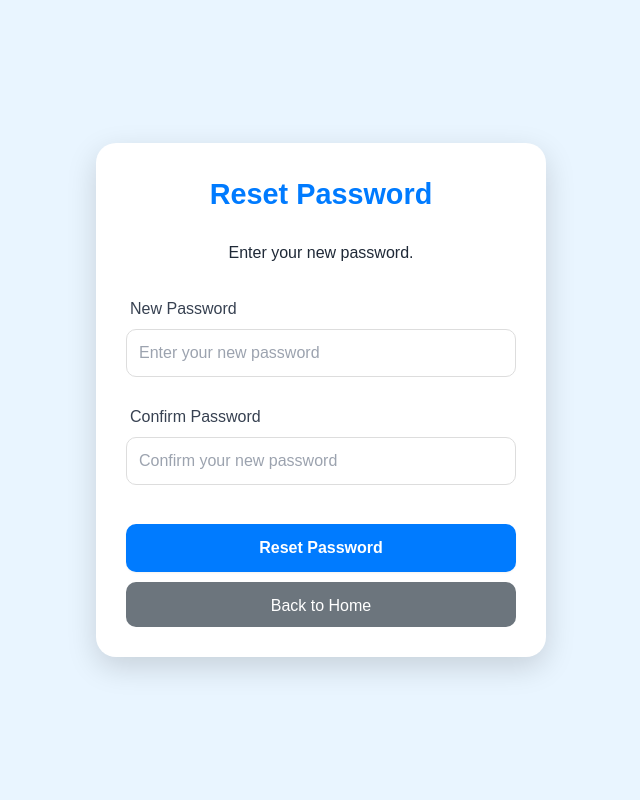
After one commit to descellia/Tixplore, a PHP site: template views/auth/reset_password.php in a window 1280 px wide. The commit adds this page. Shown: the whole page, without its empty margins (319-959 px from the left). Run offline with PHP 8.4, Linux system fonts and the light colour scheme; the template is opened without the code that fills it, so the values that code supplies are empty.

Commit message:
pindahin dari denzell

```diff
--- /dev/null
+++ b/views/auth/reset_password.php
@@ -0,0 +1,148 @@
+<!DOCTYPE html>
+<html lang="en">
+<head>
+    <meta charset="UTF-8">
+    <meta name="viewport" content="width=device-width, initial-scale=1.0">
+    <link href="../assets/css/output.css" rel="stylesheet">
+    <title>Reset Password</title>
+    <style>
+        body {
+            background-color: #e9f5ff;
+            font-family: 'Arial', sans-serif;
+            margin: 0;
+            padding: 0;
+            height: 100vh;
+            display: flex;
+            justify-content: center;
+            align-items: center;
+            padding: 20px;
+        }
+
+        .card {
+            background-color: #ffffff;
+            border-radius: 20px;
+            box-shadow: 0 10px 30px rgba(0, 0, 0, 0.15);
+            width: 100%;
+            max-width: 450px;
+            padding: 30px;
+        }
+
+        .card-title {
+            color: #007BFF;
+            margin-bottom: 25px;
+            text-align: center;
+            font-size: 1.8em;
+            font-weight: bold;
+        }
+
+        .input {
+            border-radius: 10px;
+            border: 1px solid #ddd;
+            padding: 12px;
+            transition: border-color 0.3s, box-shadow 0.3s;
+            font-size: 1em;
+            width: 100%;
+            box-sizing: border-box;
+        }
+
+        .input:focus {
+            border-color: #007BFF;
+            box-shadow: 0 0 5px rgba(0, 123, 255, 0.5);
+            outline: none;
+        }
+
+        .btn {
+            background-color: #007BFF;
+            color: white;
+            border-radius: 10px;
+            padding: 12px;
+            border: none;
+            cursor: pointer;
+            transition: background-color 0.3s, transform 0.2s;
+            width: 100%;
+            margin-top: 15px;
+            height: 45px;
+            font-size: 1em;
+        }
+
+        .btn:hover {
+            background-color: #0056b3;
+            transform: translateY(-2px);
+        }
+
+        .alert {
+            background-color: #ddffdd;
+            color: #4f8a10;
+            padding: 12px;
+            border-radius: 5px;
+            margin: 15px 0;
+            display: flex;
+            align-items: center;
+            gap: 10px;
+            font-size: 0.9em;
+        }
+
+        .alert svg {
+            width: 24px;
+            height: 24px;
+        }
+
+        .form-control {
+            margin-bottom: 20px;
+        }
+
+        .back-btn {
+            background-color: #6c757d;
+            color: white;
+            border-radius: 10px;
+            padding: 12px;
+            border: none;
+            cursor: pointer;
+            transition: background-color 0.3s, transform 0.2s;
+            width: 100%;
+            height: 45px;
+            margin-top: 10px;
+            font-size: 1em;
+        }
+
+        .back-btn:hover {
+            background-color: #5a6268;
+            transform: translateY(-2px);
+        }
+    </style>
+</head>
+<body>
+    <div class="card">
+        <h2 class="card-title">Reset Password</h2>
+
+        <?php if (isset($_GET['success'])): ?>
+            <div class="alert">
+                <svg xmlns="http://www.w3.org/2000/svg" class="h-6 w-6 shrink-0 stroke-current" fill="none" viewBox="0 0 24 24">
+                    <path stroke-linecap="round" stroke-linejoin="round" stroke-width="2" d="M5 12l5 5L20 7" />
+                </svg>
+                <span>Password has been successfully reset!</span>
+            </div>
+        <?php endif; ?>
+
+        <p class="text-gray-500 mb-6 text-center">Enter your new password.</p>
+        <form action="../../config/reset_password_process.php" method="post">
+            <input type="hidden" name="email" value="<?php echo htmlspecialchars($_GET['email']); ?>" />
+
+            <div class="form-control">
+                <label class="label text-gray-700">New Password</label>
+                <input type="password" name="new_password" placeholder="Enter your new password" class="input" required />
+            </div>
+
+            <div class="form-control">
+                <label class="label text-gray-700">Confirm Password</label>
+                <input type="password" name="confirm_password" placeholder="Confirm your new password" class="input" required />
+            </div>
+
+            <div class="card-actions justify-center mt-6">
+                <button type="submit" class="btn">Reset Password</button>
+                <button type="button" class="back-btn" onclick="window.location.href='login.php';">Back to Home</button>
+            </div>
+        </form>
+    </div>
+</body>
+</html>
--- a/views/fungsi.php
+++ b/views/fungsi.php
@@ -1,5 +1,5 @@
 <?php
-require 'db.php';
+require '../config/db.php';
 
 function addTask($conn, $task_name, $status, $category, $due_date) {
     $stmt = $conn->prepare("INSERT INTO tasks (name, status, category, due_date) VALUES (?, ?, ?, ?)");
--- a/views/home.php
+++ b/views/home.php
@@ -1,4 +1,9 @@
 <?php
+<<<<<<< Updated upstream
+=======
+session_start();
+require_once '../config/db.php';
+>>>>>>> Stashed changes
 require 'fungsi.php';
 
 if ($_SERVER['REQUEST_METHOD'] === 'POST') {
```
Also changed, not shown: config/db.php (+13 -0 lines), config/forget_password_process.php (added, +26 -0 lines), config/login_process.php (+28 -0 lines), config/register_process.php (added, +35 -0 lines), config/reset_password_process.php (added, +36 -0 lines), views/auth/forget_password.php (added, +145 -0 lines), views/auth/login.php (+11 -0 lines), views/auth/register.php (+36 -0 lines), views/db.php (deleted, +0 -12 lines).
